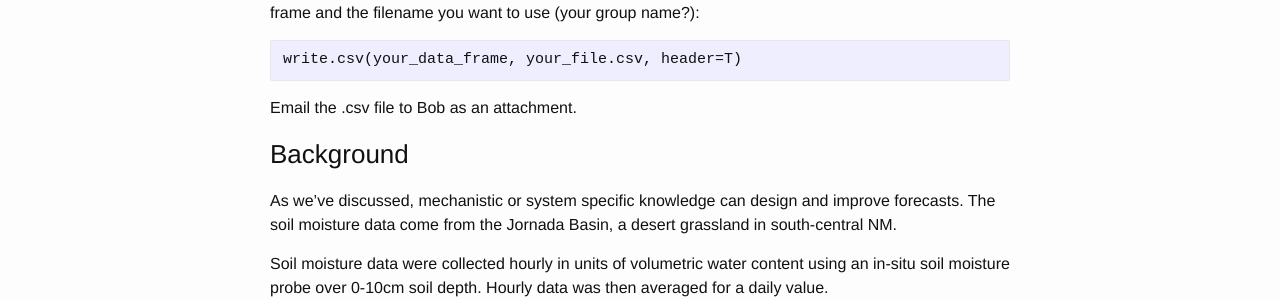
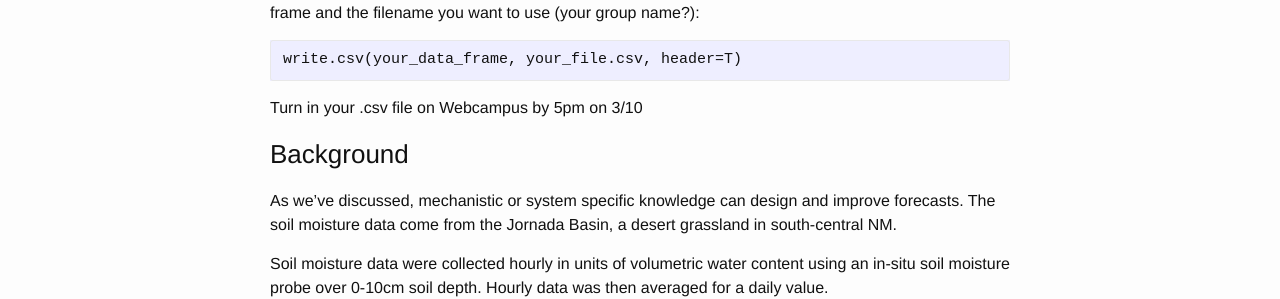
Before and after one commit to bobshriver/UNR-EcoForecast, a Jekyll site: the page built from labs/challenge1.md, in a window 1280 px wide. Shown: the part 1051-1350 px from the top of the page. Built offline with Jekyll 4.4.1, drawn with Linux system fonts in a browser that asks for light colours.

Commit message:
Update challenge 1

````diff
--- a/labs/challenge1.md
+++ b/labs/challenge1.md
@@ -38,7 +38,7 @@ line of code, substituting in the name of your data frame and the filename you w
 ```
 write.csv(your_data_frame, your_file.csv, header=T)
 ```
-Email the .csv file to Bob  as an attachment.
+Turn in your .csv file on Webcampus by 5pm on 3/10
 
 ### Background ###
 
````
Also changed, not shown: 2 other files.
